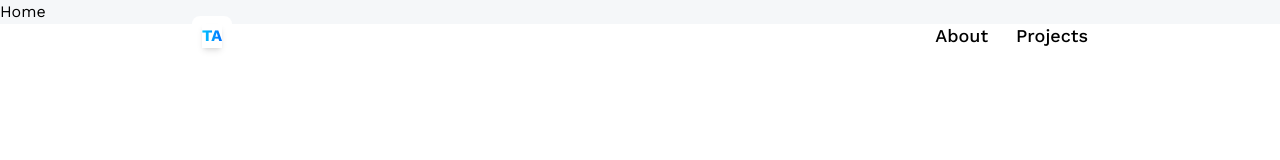
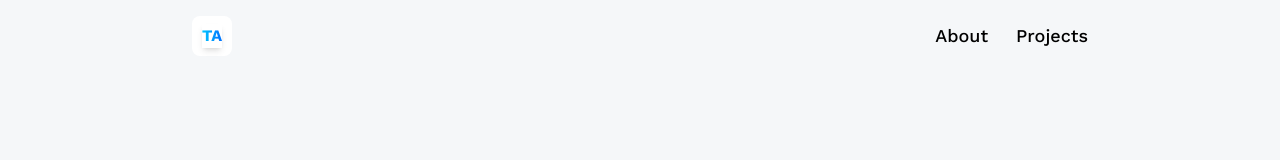
Before and after one commit to ToluAjisola/3d_portfolio, a React (Vite) app: page / in a window 1280 px wide. Shown: the top 160 px of the page. Built offline with nearby package versions, Linux system fonts and the light colour scheme.

Commit message:
Loader implemented

```diff
--- a/package.json
+++ b/package.json
@@ -10,6 +10,8 @@
     "preview": "vite preview"
   },
   "dependencies": {
+    "@react-three/drei": "^9.92.4",
+    "@react-three/fiber": "^8.15.12",
     "react": "^18.2.0",
     "react-dom": "^18.2.0",
     "react-router-dom": "^6.20.1"
--- /dev/null
+++ b/src/components/Loader.jsx
@@ -0,0 +1,14 @@
+import { Html } from '@react-three/drei';
+import React from 'react'
+
+const Loader = () => {
+  return (
+    <Html>
+      <div className="flex justify-center items-center">
+        <div className="w-20 h-20 border-2 border-opacity-20 border-blue-500 border-t-blue-500 rounded-full animate-spin"></div>
+      </div>
+    </Html>
+  );
+}
+
+export default Loader
--- a/src/pages/Home.jsx
+++ b/src/pages/Home.jsx
@@ -1,9 +1,27 @@
-import React from 'react'
+import { Suspense} from 'react'
+
+import { Canvas } from "@react-three/fiber";
+import Loader from '../components/Loader';
 
 const Home = () => {
-  return (
-    <div>Home</div>
-  )
+    return (
+      <section className="w-full h-screen relative">
+        {/* <div className='absolute top-28 left-0 right-0 z-10 flex items-center justify-center'>
+                Home</div> */}
+        <Canvas
+          className="w-full h-screen bg-transparent"
+          camera={{ near: 0.1, far: 1000 }}
+        >
+          <Suspense fallback={<Loader />}>
+            <directionalLight />
+            <ambientLight />
+            <pointLight  />
+            <spotLight/>
+            <hemisphereLight />
+          </Suspense>
+        </Canvas>
+      </section>
+    );
 }
 
 export default Home
```
Also changed, not shown: 1 other file (tests, documents, lock files or other folders).
